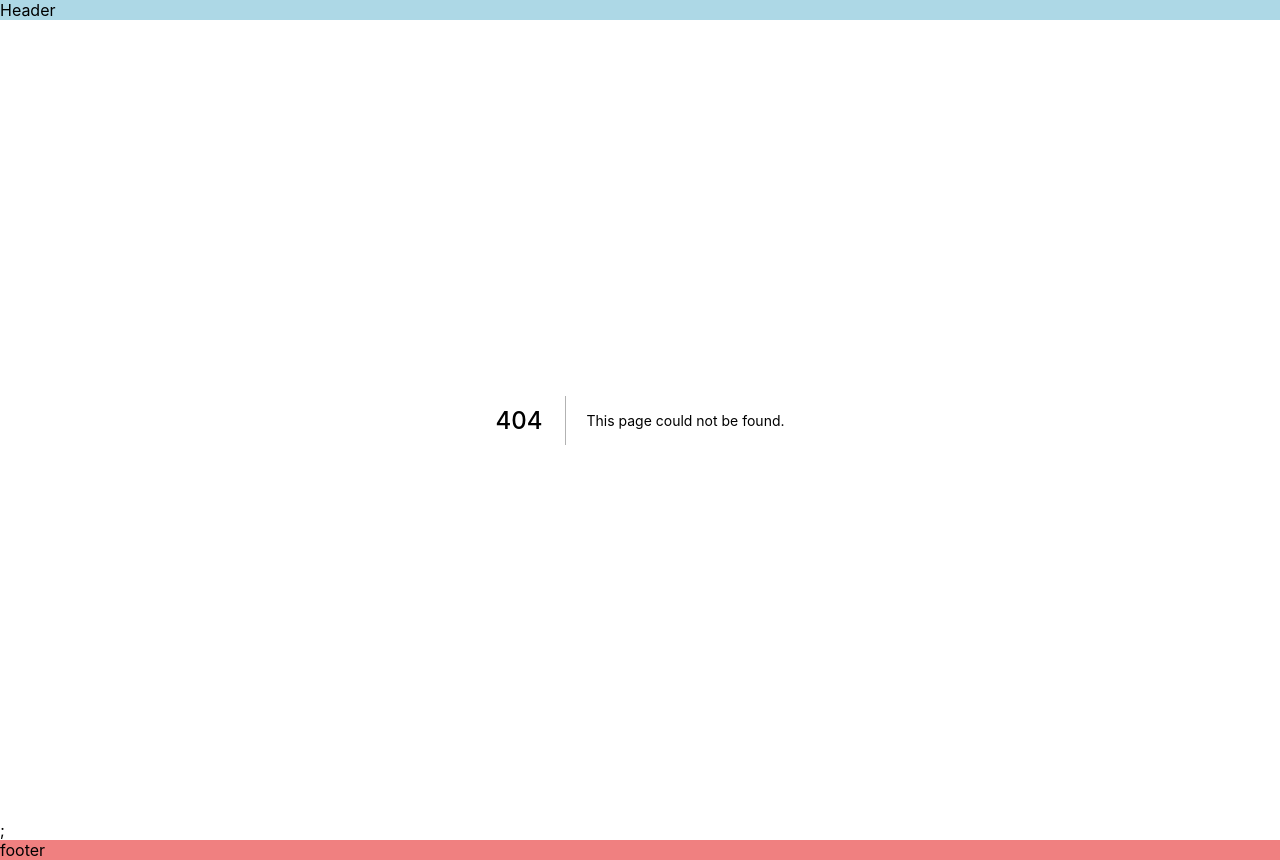
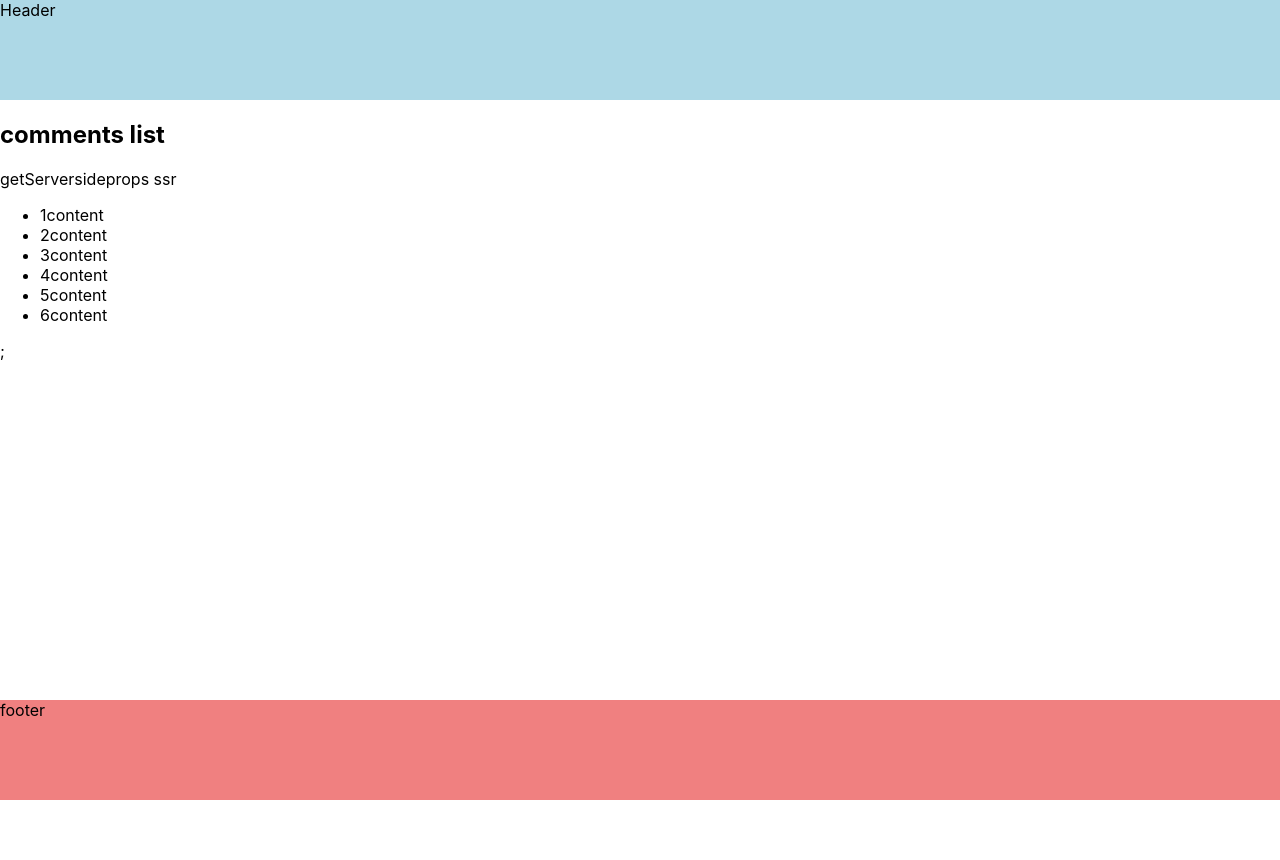
Before and after one commit to Marshall-Hao/next-cna2, a Next.js app: page /comments in a window 1280 px wide. Before the commit this address had no page. After the commit the page ends 800 px from the top, so only its background shows below. Built offline with nearby package versions, Linux system fonts and the light colour scheme.

Commit message:
feat: getServerSideProps works for individual page with different layout based on different user

```diff
--- /dev/null
+++ b/pages/api/comments.js
@@ -0,0 +1,11 @@
+export default (req, res) => {
+  res.statusCode = 200;
+  const comments = Array(6)
+    .fill(0)
+    .map((item, idx) => ({
+      id: idx + 1,
+      content: `${idx + 1}content`,
+    }));
+
+  res.json(comments);
+};
--- /dev/null
+++ b/pages/comments/index.js
@@ -0,0 +1,30 @@
+export default function Comments({ data }) {
+  console.log("comments", data);
+  return (
+    <main>
+      <h1>comments list</h1>
+      <p>getServersideprops ssr</p>
+      <ul>
+        {data.map((comment) => {
+          return (
+            <li key={comment.id}>{comment.content}</li>
+          );
+        })}
+      </ul>
+    </main>
+  );
+}
+
+export async function getServerSideProps(context) {
+  // * 不推荐直接请求api routes,会对yarn build有影响，因为要在构建的时候请求数据
+  const res = await fetch(
+    "http://localhost:3000/api/comments "
+  );
+  const comments = await res.json();
+  console.log("------------", comments);
+  return {
+    props: {
+      data: comments,
+    },
+  };
+}
```
